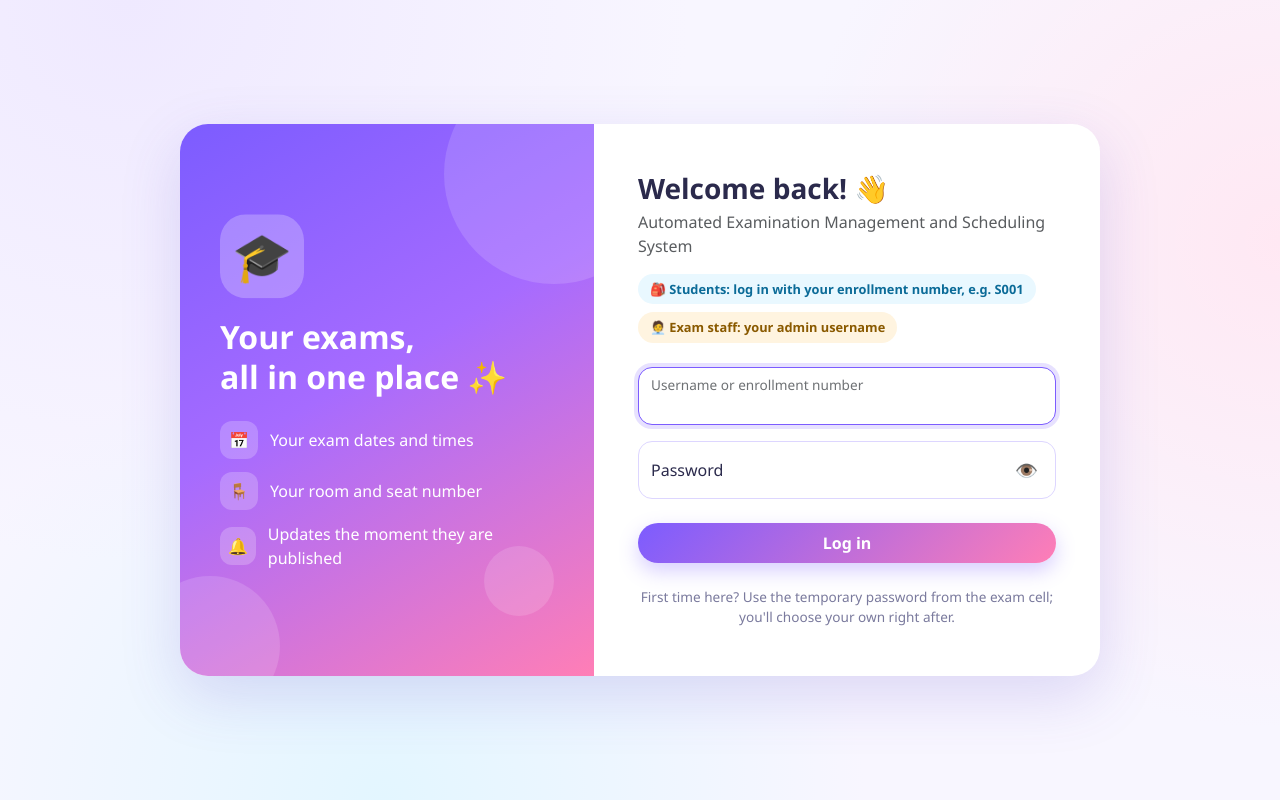
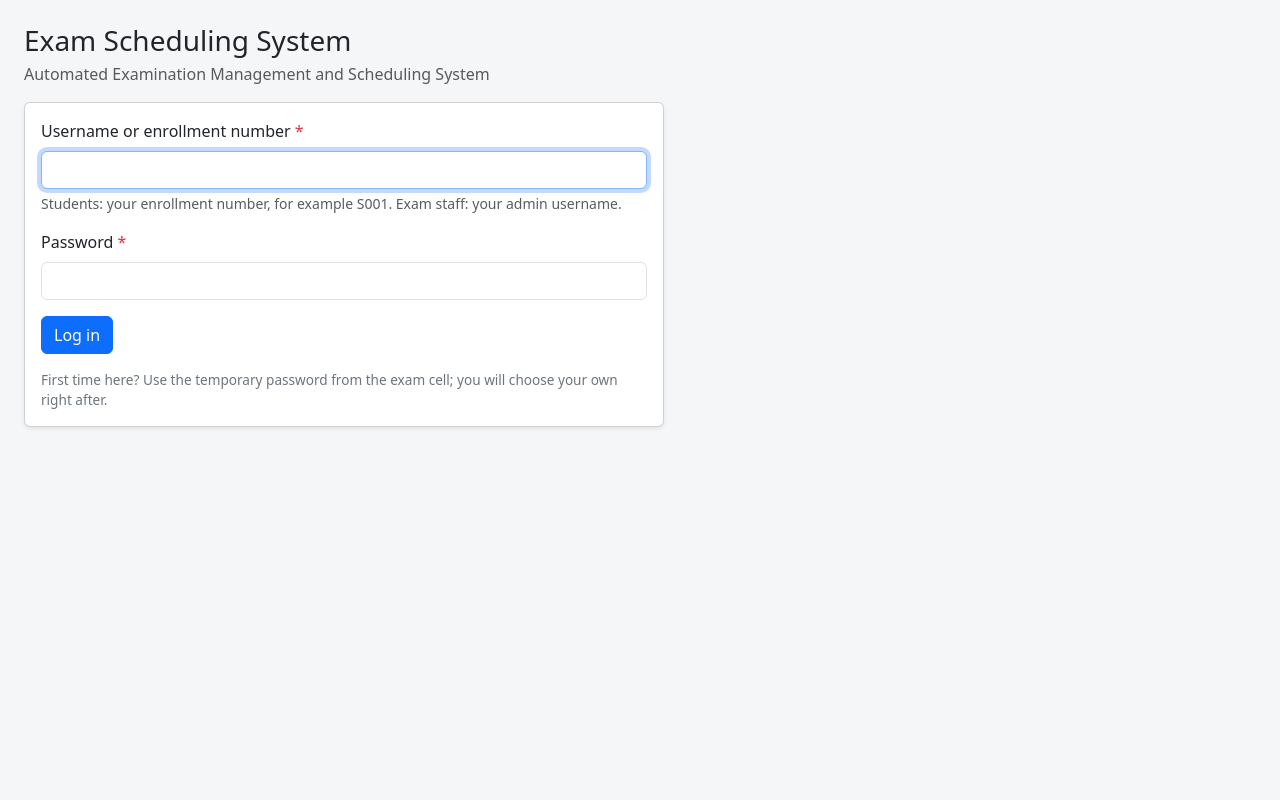
Before and after one commit to HarshRohila02/exam-scheduling-system, a Flask app: page /login in a window 1280 px wide. Run offline with Flask 3, Linux system fonts and the light colour scheme; some libraries are stand-ins or nearby versions.

Commit message:
Restyle login and Student Portal to match the Admin Portal (same navbar, cards, tables, buttons; drop student.css)

```diff
--- a/app/static/css/student.css
+++ /dev/null
@@ -1,205 +0,0 @@
-/* Student Portal and login page look: soft pastel colours, rounded cards, friendly emoji.
-   Only pages with body class "theme-student" or "theme-login" use these colours; the admin pages are unchanged. */
-
-:root {
-  --violet: #7c5cff;
-  --violet-dark: #5b3fe0;
-  --pink: #ff7eb6;
-  --sky: #5ec8ff;
-  --mint: #2fcf8f;
-  --sun: #ffbf47;
-  --ink: #2b2a4c;
-  --muted: #7a7a9d;
-  --card: #ffffff;
-  --line: #ece8ff;
-  --radius: 20px;
-  --shadow: 0 10px 30px rgba(92, 70, 200, .10);
-}
-
-.theme-student, .theme-login {
-  color: var(--ink);
-  font-family: "Segoe UI", system-ui, -apple-system, Roboto, "Helvetica Neue", Arial, sans-serif;
-  background: radial-gradient(circle at 10% 0%, #efe9ff 0, transparent 40%),
-              radial-gradient(circle at 100% 30%, #ffe8f3 0, transparent 35%),
-              radial-gradient(circle at 30% 100%, #e3f6ff 0, transparent 40%),
-              #f8f6ff;
-  background-attachment: fixed;
-  min-height: 100vh;
-}
-.theme-student .small-muted, .theme-login .small-muted { color: var(--muted); }
-.theme-student .flash, .theme-login .flash { border: 0; border-radius: 14px; box-shadow: var(--shadow); }
-
-/* ---------------------------------------------------------------- buttons and links */
-.btn-cute {
-  background: linear-gradient(135deg, var(--violet), var(--pink));
-  color: #fff; border: 0; border-radius: 999px; font-weight: 600;
-  box-shadow: 0 8px 20px rgba(124, 92, 255, .30);
-  transition: transform .15s ease, box-shadow .15s ease;
-}
-.btn-cute:hover, .btn-cute:focus { color: #fff; transform: translateY(-2px); box-shadow: 0 12px 26px rgba(124, 92, 255, .38); }
-.btn-soft { background: #f0ecff; color: var(--violet-dark); border: 0; font-weight: 600; }
-.btn-soft:hover, .btn-soft:focus { background: #e3dcff; color: var(--violet-dark); }
-.link-cute { color: var(--violet-dark); text-decoration: none; font-weight: 600; }
-.link-cute:hover { text-decoration: underline; }
-.theme-student .form-control:focus, .theme-login .form-control:focus {
-  border-color: var(--violet); box-shadow: 0 0 0 .25rem rgba(124, 92, 255, .18);
-}
-.theme-student .form-control, .theme-login .form-control { border-radius: 14px; border-color: #ddd6ff; }
-
-/* ---------------------------------------------------------------- login page */
-.login-wrap { min-height: calc(100vh - 3rem); display: flex; align-items: center; justify-content: center; }
-.login-card {
-  display: flex; width: 100%; max-width: 920px; background: var(--card);
-  border-radius: 28px; box-shadow: 0 20px 60px rgba(92, 70, 200, .18); overflow: hidden;
-}
-.login-art {
-  position: relative; flex: 1 1 45%; flex-direction: column; justify-content: center;
-  padding: 3rem 2.5rem; color: #fff; overflow: hidden;
-  background: linear-gradient(150deg, var(--violet) 0%, #a66bff 45%, var(--pink) 100%);
-}
-.login-art h2 { font-weight: 800; line-height: 1.25; margin: 1rem 0 1.5rem; position: relative; z-index: 1; }
-.login-points { list-style: none; padding: 0; margin: 0; position: relative; z-index: 1; }
-.login-points li { display: flex; align-items: center; gap: .75rem; margin-bottom: .8rem; font-weight: 500; }
-.login-points span { display: inline-grid; place-items: center; width: 38px; height: 38px; border-radius: 12px; background: rgba(255,255,255,.22); }
-.login-mascot {
-  font-size: 3rem; width: 84px; height: 84px; display: grid; place-items: center; position: relative; z-index: 1;
-  background: rgba(255,255,255,.25); border-radius: 26px; animation: float 3s ease-in-out infinite;
-}
-.small-mascot { background: #f0ecff; margin: 0 auto 1rem; font-size: 2.4rem; width: 70px; height: 70px; }
-.bubble { position: absolute; border-radius: 50%; background: rgba(255,255,255,.14); }
-.b1 { width: 220px; height: 220px; right: -70px; top: -60px; }
-.b2 { width: 140px; height: 140px; left: -40px; bottom: -40px; }
-.b3 { width: 70px; height: 70px; right: 40px; bottom: 60px; }
-.login-form { flex: 1 1 55%; padding: 3rem 2.75rem; }
-.login-form h3 { font-weight: 800; }
-.hint-chips { display: flex; flex-wrap: wrap; gap: .5rem; }
-.chip { font-size: .8rem; padding: .35rem .75rem; border-radius: 999px; font-weight: 600; }
-.chip-student { background: #e9f8ff; color: #0b6b98; }
-.chip-staff { background: #fff4e0; color: #8a5a00; }
-.peek {
-  position: absolute; right: .75rem; top: 50%; transform: translateY(-50%); z-index: 5;
-  border: 0; background: transparent; font-size: 1.15rem; cursor: pointer; line-height: 1;
-}
-@keyframes float { 0%, 100% { transform: translateY(0); } 50% { transform: translateY(-8px); } }
-@media (max-width: 767.98px) {
-  .login-form { padding: 2rem 1.5rem; text-align: center; }
-  .hint-chips { justify-content: center; }
-  .login-form form { text-align: left; }
-}
-
-/* ---------------------------------------------------------------- student navbar */
-.student-nav { background: rgba(255,255,255,.85); backdrop-filter: blur(10px); box-shadow: 0 2px 20px rgba(92,70,200,.08); }
-.student-brand { font-weight: 800; color: var(--ink) !important; display: flex; align-items: center; gap: .4rem; }
-.brand-icon { display: inline-grid; place-items: center; width: 36px; height: 36px; border-radius: 12px; background: #f0ecff; }
-.brand-accent { color: var(--violet); }
-.student-nav .nav-link.pill { color: var(--ink); border-radius: 999px; padding: .45rem .9rem; font-weight: 600; }
-.student-nav .nav-link.pill:hover { background: #f4f1ff; }
-.student-nav .nav-link.pill.active { background: linear-gradient(135deg, var(--violet), #a66bff); color: #fff; }
-.avatar-chip { background: #f0ecff; color: var(--violet-dark); font-weight: 700; padding: .3rem .8rem; border-radius: 999px; font-size: .85rem; }
-
-/* ---------------------------------------------------------------- cards and pieces */
-.page-title { font-weight: 800; }
-.soft-card { background: var(--card); border-radius: var(--radius); box-shadow: var(--shadow); padding: 1.4rem 1.5rem; border: 1px solid var(--line); }
-.soft-card-title { font-weight: 700; color: var(--violet-dark); margin-bottom: 1rem; }
-.note-card { background: linear-gradient(135deg, #fffaf0, #fff); border-color: #ffe7b8; }
-.note-card .soft-card-title { color: #9a6400; }
-.instructions { white-space: pre-line; line-height: 1.7; }
-
-.hero {
-  display: flex; justify-content: space-between; align-items: center; gap: 1rem;
-  padding: 1.75rem 2rem; border-radius: 24px; color: #fff;
-  background: linear-gradient(130deg, var(--violet) 0%, #a66bff 50%, var(--pink) 100%);
-  box-shadow: 0 16px 40px rgba(124, 92, 255, .30);
-}
-.hero h2 { font-weight: 800; }
-.hero-chip { background: rgba(255,255,255,.22); padding: .3rem .8rem; border-radius: 999px; font-size: .85rem; font-weight: 600; }
-.hero-emoji { font-size: 4rem; animation: float 3s ease-in-out infinite; }
-
-.date-badge {
-  flex: 0 0 auto; width: 72px; text-align: center; border-radius: 18px; overflow: hidden;
-  background: #fff; border: 2px solid var(--line); box-shadow: 0 4px 12px rgba(92,70,200,.08);
-  display: flex; flex-direction: column;
-}
-.date-badge .db-week { background: var(--violet); color: #fff; font-size: .72rem; font-weight: 700; text-transform: uppercase; padding: .2rem 0; letter-spacing: .05em; }
-.date-badge .db-day { font-size: 1.7rem; font-weight: 800; line-height: 1.1; padding-top: .2rem; }
-.date-badge .db-month { font-size: .75rem; color: var(--muted); font-weight: 700; text-transform: uppercase; padding-bottom: .3rem; }
-.date-badge.is-today .db-week { background: #ff5a7a; }
-
-.course-code { font-weight: 800; color: var(--violet-dark); letter-spacing: .02em; }
-.course-name { font-weight: 600; font-size: 1.05rem; }
-.exam-meta { color: var(--muted); font-size: .9rem; }
-.tag { display: inline-block; font-size: .75rem; font-weight: 700; padding: .2rem .6rem; border-radius: 999px; }
-.tag-today { background: #ffe3ea; color: #d6204a; }
-.tag-soon { background: #fff4d6; color: #946200; }
-.tag-done { background: #e7f9f0; color: #17895a; }
-.tag-backlog { background: #eef0f4; color: #4b5563; }
-.cheer { font-weight: 700; color: #d6204a; }
-
-.big-tile { border-radius: 18px; padding: 1rem; text-align: center; }
-.tile-room { background: #e9f8ff; }
-.tile-seat { background: #fff0f7; }
-.tile-label { font-size: .85rem; font-weight: 600; color: var(--muted); }
-.tile-sub { font-size: .85rem; color: var(--muted); }
-.seat-badge { font-size: 1.7rem; font-weight: 800; letter-spacing: .03em; color: var(--ink); white-space: nowrap; }
-@media (max-width: 575.98px) { .seat-badge { font-size: 1.3rem; } }
-
-.stat-tile { display: flex; align-items: center; gap: .9rem; border-radius: 18px; padding: 1rem 1.1rem; height: 100%; }
-.stat-emoji { font-size: 1.7rem; width: 48px; height: 48px; display: grid; place-items: center; border-radius: 14px; background: rgba(255,255,255,.7); flex: 0 0 auto; }
-.stat-num { font-size: 1.6rem; font-weight: 800; line-height: 1; }
-.stat-label { font-size: .82rem; color: var(--muted); font-weight: 600; }
-.stat-violet { background: #efeaff; }
-.stat-sun { background: #fff4d9; }
-.stat-pink { background: #ffe9f2; }
-@media (max-width: 991.98px) {
-  .stat-tile { flex-direction: column; text-align: center; gap: .4rem; padding: .9rem .5rem; }
-}
-
-.exam-tile {
-  display: flex; align-items: center; gap: 1.1rem; padding: 1rem 1.2rem; border-radius: var(--radius);
-  background: var(--card); border: 1px solid var(--line); box-shadow: var(--shadow);
-  color: inherit; text-decoration: none; transition: transform .15s ease, box-shadow .15s ease;
-}
-.exam-tile:hover { color: inherit; transform: translateY(-3px); box-shadow: 0 16px 36px rgba(92, 70, 200, .16); }
-.exam-done { opacity: .6; }
-.seat-pills { display: flex; flex-direction: column; gap: .4rem; align-items: flex-end; }
-.mini-pill { font-weight: 700; font-size: .85rem; padding: .3rem .75rem; border-radius: 999px; white-space: nowrap; }
-.pill-room { background: #e9f8ff; color: #0b6b98; }
-.pill-seat { background: #fff0f7; color: #b0306c; }
-.min-w-0 { min-width: 0; }
-.exam-info { flex: 1 1 0; min-width: 0; }   /* stays beside the date badge, even on phones */
-@media (max-width: 575.98px) {
-  .exam-tile { flex-wrap: wrap; }
-  .seat-pills { flex-direction: row; width: 100%; justify-content: flex-start; }
-}
-
-.ticket { background: var(--card); border-radius: 24px; box-shadow: var(--shadow); border: 1px solid var(--line); overflow: hidden; }
-.ticket-top { display: flex; gap: 1.2rem; align-items: center; padding: 1.5rem; }
-.ticket-cut { border-top: 2px dashed var(--line); margin: 0 1.5rem; position: relative; }
-.ticket-cut::before, .ticket-cut::after { content: ""; position: absolute; top: -14px; width: 26px; height: 26px; border-radius: 50%; background: #f8f6ff; border: 1px solid var(--line); }
-.ticket-cut::before { left: -38px; }
-.ticket-cut::after { right: -38px; }
-.ticket-bottom { padding: 1.5rem; margin: 0; }
-
-.note-row { display: flex; gap: .8rem; padding: .8rem 0; border-bottom: 1px solid var(--line); }
-.note-row:last-child { border-bottom: 0; }
-.note-dot { flex: 0 0 auto; width: 10px; height: 10px; border-radius: 50%; background: #d9d4f5; margin-top: .45rem; }
-.note-row.is-unread .note-dot { background: #ff5a7a; box-shadow: 0 0 0 4px #ffe3ea; }
-.note-row.is-unread { font-weight: 600; }
-
-.empty-state { text-align: center; background: var(--card); border-radius: var(--radius); box-shadow: var(--shadow); padding: 2.5rem 1.5rem; border: 1px solid var(--line); }
-.empty-state.small-empty { box-shadow: none; border: 0; padding: 1rem; }
-.empty-emoji { font-size: 3rem; margin-bottom: .5rem; animation: float 3s ease-in-out infinite; }
-
-/* ---------------------------------------------------------------- printing: plain black and white */
-@media print {
-  .theme-student { background: #fff; }
-  .soft-card, .note-card { box-shadow: none; border: 1px solid #000; }
-}
-@media (prefers-reduced-motion: reduce) {
-  .login-mascot, .hero-emoji, .empty-emoji { animation: none; }
-  .btn-cute, .exam-tile { transition: none; }
-}
-
-/* an exam whose seat is not assigned yet, and an exam's own instructions on its card */
-.pill-missing { background: #fff3cd; color: #664d03; }
-.exam-own-note { flex-basis: 100%; font-size: .9rem; color: #555; border-top: 1px dashed #ddd; padding-top: .5rem; white-space: pre-line; }
--- a/app/static/css/style.css
+++ b/app/static/css/style.css
@@ -4,3 +4,15 @@ body { background: #f5f6f8; }
 .exam-card { border-left: 4px solid #0d6efd; background: #fff; padding: .4rem .6rem; margin-bottom: .4rem; border-radius: 4px; }
 .small-muted { font-size: .85rem; color: #6c757d; }
 pre.report { background: #fff; border: 1px solid #dee2e6; padding: 1rem; border-radius: 4px; }
+
+
+/* Student pages: small screens and printing (everything else comes from Bootstrap and the rules above) */
+@media (max-width: 767.98px) {
+  main.container-fluid { padding-left: .75rem !important; padding-right: .75rem !important; }
+  .table { font-size: .9rem; }
+}
+@media print {
+  body { background: #fff; }
+  main.container-fluid { padding: 0 !important; }
+  .table-responsive { overflow: visible; }
+}
--- a/app/templates/base.html
+++ b/app/templates/base.html
@@ -7,9 +7,8 @@
   {# Bootstrap 5.3.3 is kept inside the project (app/static/vendor) so pages look right without internet access #}
   <link href="{{ url_for('static', filename='vendor/bootstrap/bootstrap.min.css') }}" rel="stylesheet">
   <link href="{{ url_for('static', filename='css/style.css') }}" rel="stylesheet">
-  <link href="{{ url_for('static', filename='css/student.css') }}" rel="stylesheet">
 </head>
-<body class="{% block body_class %}{{ 'theme-student' if session.get('role') == 'STUDENT' }}{% endblock %}">
+<body>
 {% if session.get('role') == 'ADMIN' %}
 <nav class="navbar navbar-expand-lg navbar-dark bg-dark">
   <div class="container-fluid">
@@ -47,29 +46,26 @@
 </nav>
 {% elif session.get('role') == 'STUDENT' %}
 {% set here = request.endpoint %}
-<nav class="navbar navbar-expand-md student-nav sticky-top d-print-none">
-  <div class="container">
-    <a class="navbar-brand student-brand" href="{{ url_for('student.dashboard') }}">
-      <span class="brand-icon">🎓</span> Exam<span class="brand-accent">Portal</span>
-    </a>
-    <button class="navbar-toggler border-0" type="button" data-bs-toggle="collapse" data-bs-target="#nav"
-            aria-label="Open menu">
+<nav class="navbar navbar-expand-lg navbar-dark bg-dark d-print-none">
+  <div class="container-fluid">
+    <a class="navbar-brand" href="{{ url_for('student.dashboard') }}">Exam Scheduling | Student</a>
+    <button class="navbar-toggler" type="button" data-bs-toggle="collapse" data-bs-target="#nav">
       <span class="navbar-toggler-icon"></span>
     </button>
     <div class="collapse navbar-collapse" id="nav">
-      <ul class="navbar-nav me-auto gap-md-1 mt-2 mt-md-0">
-        <li class="nav-item"><a class="nav-link pill {{ 'active' if here == 'student.dashboard' }}" href="{{ url_for('student.dashboard') }}">🏠 Home</a></li>
-        <li class="nav-item"><a class="nav-link pill {{ 'active' if here in ('student.timetable', 'student.exam') }}" href="{{ url_for('student.timetable') }}">📅 My Timetable</a></li>
+      <ul class="navbar-nav me-auto">
+        <li class="nav-item"><a class="nav-link {{ 'active' if here == 'student.dashboard' }}" href="{{ url_for('student.dashboard') }}">Dashboard</a></li>
+        <li class="nav-item"><a class="nav-link {{ 'active' if here in ('student.timetable', 'student.exam') }}" href="{{ url_for('student.timetable') }}">My Timetable</a></li>
         <li class="nav-item">
-          <a class="nav-link pill {{ 'active' if here == 'student.notifications' }}" href="{{ url_for('student.notifications') }}">🔔 Notifications
-            {% if student_unread %}<span class="badge rounded-pill bg-danger">{{ student_unread }}</span>{% endif %}</a>
+          <a class="nav-link {{ 'active' if here == 'student.notifications' }}" href="{{ url_for('student.notifications') }}">Notifications
+            {% if student_unread %}<span class="badge text-bg-danger">{{ student_unread }}</span>{% endif %}</a>
         </li>
-        <li class="nav-item"><a class="nav-link pill {{ 'active' if here == 'student.change_password' }}" href="{{ url_for('student.change_password') }}">🔒 Password</a></li>
+        <li class="nav-item"><a class="nav-link {{ 'active' if here == 'student.change_password' }}" href="{{ url_for('student.change_password') }}">Password</a></li>
       </ul>
-      <form method="post" action="{{ url_for('auth.logout') }}" class="d-flex align-items-center gap-2 my-2 my-md-0">
+      <form method="post" action="{{ url_for('auth.logout') }}" class="d-flex">
         <input type="hidden" name="csrf_token" value="{{ csrf_token() }}">
-        <span class="avatar-chip">{{ session.get('username') }}</span>
-        <button class="btn btn-sm btn-soft rounded-pill px-3">Log out</button>
+        <span class="navbar-text me-3">{{ session.get('username') }}</span>
+        <button class="btn btn-outline-light btn-sm">Log out</button>
       </form>
     </div>
   </div>
@@ -79,7 +75,7 @@
 {# shown by the script below while the browser has no network connection #}
 <div id="connection-alert" class="d-none d-print-none" role="alert"></div>
 
-<main class="{% if session.get('role') == 'STUDENT' %}container py-4{% else %}container-fluid py-4 px-4{% endif %}">
+<main class="container-fluid py-4 px-4">
   {% with messages = get_flashed_messages(with_categories=true) %}
     {% for category, message in messages %}
       <div class="alert alert-{{ category }} alert-dismissible fade show flash" style="white-space: pre-line">
--- a/app/templates/login.html
+++ b/app/templates/login.html
@@ -1,59 +1,24 @@
 {% extends "base.html" %}
 {% block title %}Login{% endblock %}
-{% block body_class %}theme-login{% endblock %}
 {% block content %}
-<div class="login-wrap">
-  <div class="login-card">
-    {# left: a friendly welcome panel (hidden on small phones) #}
-    <div class="login-art d-none d-md-flex">
-      <div class="login-mascot">🎓</div>
-      <h2>Your exams,<br>all in one place ✨</h2>
-      <ul class="login-points">
-        <li><span>📅</span> Your exam dates and times</li>
-        <li><span>🪑</span> Your room and seat number</li>
-        <li><span>🔔</span> Updates the moment they are published</li>
-      </ul>
-      <div class="bubble b1"></div><div class="bubble b2"></div><div class="bubble b3"></div>
-    </div>
-
-    {# right: the form #}
-    <div class="login-form">
-      <div class="d-md-none login-mascot small-mascot">🎓</div>
-      <h3 class="mb-1">Welcome back! 👋</h3>
-      <p class="text-muted mb-3">Automated Examination Management and Scheduling System</p>
-      <div class="hint-chips mb-4">
-        <span class="chip chip-student">🎒 Students: log in with your enrollment number, e.g. S001</span>
-        <span class="chip chip-staff">🧑‍💼 Exam staff: your admin username</span>
+<h3 class="mb-1">Exam Scheduling System</h3>
+<p class="text-muted mb-3">Automated Examination Management and Scheduling System</p>
+<div class="card shadow-sm" style="max-width: 640px;">
+  <div class="card-body">
+    <form method="post" novalidate>
+      <input type="hidden" name="csrf_token" value="{{ csrf_token() }}">
+      <div class="mb-3">
+        <label class="form-label" for="username">Username or enrollment number <span class="text-danger">*</span></label>
+        <input class="form-control" id="username" name="username" autocomplete="username" autofocus>
+        <div class="form-text">Students: your enrollment number, for example S001. Exam staff: your admin username.</div>
       </div>
-      <form method="post" novalidate>
-        <input type="hidden" name="csrf_token" value="{{ csrf_token() }}">
-        <div class="form-floating mb-3">
-          <input class="form-control" id="username" name="username" placeholder="Username" autocomplete="username" autofocus>
-          <label for="username">Username or enrollment number</label>
-        </div>
-        <div class="form-floating mb-4 position-relative">
-          <input class="form-control pe-5" id="password" name="password" type="password" placeholder="Password"
-                 autocomplete="current-password">
-          <label for="password">Password</label>
-          <button type="button" class="peek" id="peek" aria-label="Show password" title="Show password">👁️</button>
-        </div>
-        <button class="btn btn-cute w-100 py-2">Log in</button>
-      </form>
-      <p class="small-muted text-center mt-4 mb-0">First time here? Use the temporary password from the exam cell;
-        you'll choose your own right after.</p>
-    </div>
+      <div class="mb-3">
+        <label class="form-label" for="password">Password <span class="text-danger">*</span></label>
+        <input class="form-control" id="password" name="password" type="password" autocomplete="current-password">
+      </div>
+      <button class="btn btn-primary">Log in</button>
+    </form>
+    <p class="small-muted mt-3 mb-0">First time here? Use the temporary password from the exam cell; you will choose your own right after.</p>
   </div>
 </div>
 {% endblock %}
-{% block scripts %}
-<script>
-  // show / hide the password
-  document.getElementById("peek").addEventListener("click", function () {
-    const box = document.getElementById("password");
-    const show = box.type === "password";
-    box.type = show ? "text" : "password";
-    this.textContent = show ? "🙈" : "👁️";
-    this.setAttribute("aria-label", show ? "Hide password" : "Show password");
-  });
-</script>
-{% endblock %}
--- a/app/templates/student/_instructions.html
+++ b/app/templates/student/_instructions.html
@@ -1,7 +1,5 @@
 {# The admin's exam instructions from the Publish dialog. Autoescaping stays on (see HANDOFF section 9). #}
 {% if instructions %}
-<div class="soft-card note-card mb-4">
-  <div class="soft-card-title">📝 Remember on exam day</div>
-  <div class="instructions">{{ instructions }}</div>
-</div>
+<div class="alert alert-info" style="white-space: pre-line"><strong>Remember on exam day:</strong>
+{{ instructions }}</div>
 {% endif %}
```
Also changed, not shown: app/templates/student/_macros.html (+10 -38 lines), app/templates/student/_not_published.html (+3 -4 lines), app/templates/student/dashboard.html (+48 -68 lines), app/templates/student/exam.html (+24 -40 lines), app/templates/student/notifications.html (+13 -14 lines), app/templates/student/password.html (+20 -27 lines), app/templates/student/timetable.html (+28 -18 lines), tests/test_student_portal_cases.py (+7 -6 lines), README.md.
